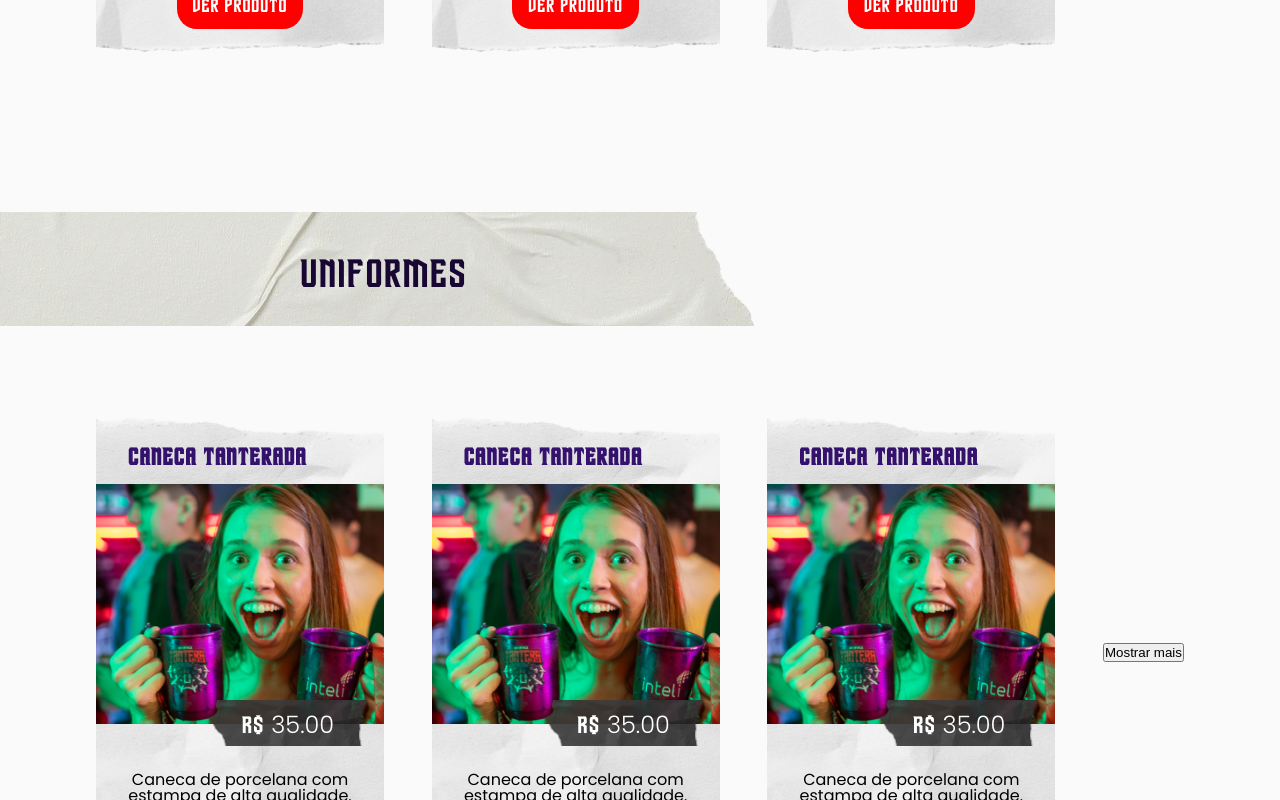
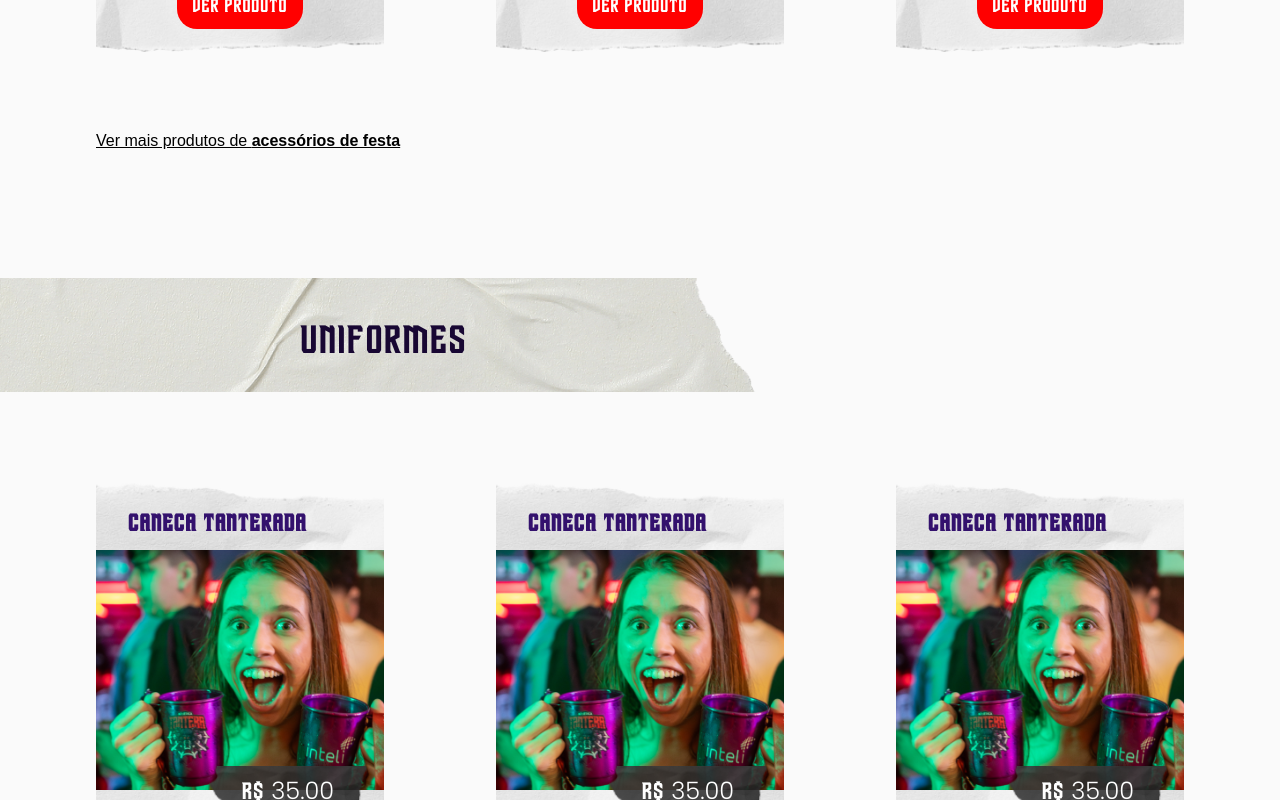
Before and after one commit to EquipeTantera/Landing_Page_Tantera, a React (Vite) app in the folder src/frontend/: page /produtos in a window 1280 px wide. Shown: the part 1460-2260 px from the top of the page. Built offline with nearby package versions, Linux system fonts and the light colour scheme.

Commit message:
feat: add functionality to hide or not hide products

```diff
--- a/src/frontend/src/components/Card/SmallCard/SmallProductCard/index.jsx
+++ b/src/frontend/src/components/Card/SmallCard/SmallProductCard/index.jsx
@@ -31,7 +31,6 @@
 }
 
 SmallProductCard.propTypes = {
-  type: PropTypes.string.isRequired,
   title: PropTypes.string.isRequired,
   date: PropTypes.string,
   ticket: PropTypes.string,
--- a/src/frontend/src/pages/Products/index.jsx
+++ b/src/frontend/src/pages/Products/index.jsx
@@ -76,7 +76,10 @@
               buttonText="Ver Produto"
               buttonPath="/produto/1"
             />
+          </div>
+
           {showMoreFesta && (
+            <div className={styles["container-products"]}>
               <SmallProductCard
                 title="Caneca Tanterada"
                 price="35.00"
@@ -85,15 +88,15 @@
                 buttonText="Ver Produto"
                 buttonPath="/produto/1"
               />
+            </div>
           )}
 
           <button
             onClick={() => setShowMoreFesta((prev) => !prev)}
-              className={styles.showMoreButton}
+            className={styles["container-products__button"]}
           >
-              {showMoreFesta ? "Ocultar" : "Mostrar mais"}
+            {showMoreFesta ? <p className={styles["container-products__button__paragraph"]}>Ocultar produtos</p> : <p className={styles["container-products__button__paragraph"]}>Ver mais produtos de <span className={styles["container-products__button__paragraph__span"]}>acessórios de festa</span></p>}
           </button>
-          </div>
         </section>
 
         <section className={styles.section}>
@@ -131,8 +134,10 @@
               buttonText="Ver Produto"
               buttonPath="/produto/1"
             />
+          </div>
 
           {showMoreUniformes && (
+            <div className={styles["container-products"]}>
               <SmallProductCard
                 title="Caneca Tanterada"
                 price="35.00"
@@ -141,16 +146,16 @@
                 buttonText="Ver Produto"
                 buttonPath="/produto/1"
               />
+            </div>
           )}
 
           <button
             onClick={() => setShowMoreUniformes((prev) => !prev)}
-              className={styles.showMoreButton}
+            className={styles["container-products__button"]}
           >
-              {showMoreUniformes ? "Ocultar" : "Mostrar mais"}
+            {showMoreUniformes ? <p className={styles["container-products__button__paragraph"]}>Ocultar produtos</p> : <p className={styles["container-products__button__paragraph"]}>Ver mais produtos de <span className={styles["container-products__button__paragraph__span"]}>Uniformes</span></p>}
           </button>
 
-          </div>
         </section>
 
         <section className={styles.section}>
@@ -188,8 +193,10 @@
               buttonText="Ver Produto"
               buttonPath="/produto/1"
             />
+          </div>
 
           {showMoreColecoes && (
+            <div className={styles["container-products"]}>
               <SmallProductCard
                 title="Caneca Tanterada"
                 price="35.00"
@@ -198,15 +205,15 @@
                 buttonText="Ver Produto"
                 buttonPath="/produto/1"
               />
+            </div>
           )}
 
           <button
             onClick={() => setShowMoreColecoes((prev) => !prev)}
-              className={styles.showMoreButton}
+            className={styles["container-products__button"]}
           >
-              {showMoreColecoes ? "Ocultar" : "Mostrar mais"}
+            {showMoreColecoes ? <p className={styles["container-products__button__paragraph"]}>Ocultar produtos</p> : <p className={styles["container-products__button__paragraph"]}>Ver mais produtos de <span className={styles["container-products__button__paragraph__span"]}>Coleções</span></p>}
           </button>
-          </div>
         </section>
       </PaperBackground>
     </>
--- a/src/frontend/src/pages/Products/styles.module.scss
+++ b/src/frontend/src/pages/Products/styles.module.scss
@@ -1,3 +1,5 @@
+@use "../../styles/variables" as v;
+
 .container {
   &-header {
     display: flex;
@@ -11,9 +13,31 @@
     align-items: center;
     justify-content: space-between;
     margin: 2rem 6rem;
+
+    &__button {
+      border: none;
+      background: transparent;
+      outline: none;
+      margin: 3rem 6rem;
+      transition: all 0.3s;
+
+      &__paragraph {
+        text-decoration: underline;
+        font-size: 1rem;
+
+        &__span {
+          font-weight: bold;
+        }
+      }
+
+      &:hover {
+        cursor: pointer;
+        color: v.$purple-2;
+      }
+    }
   }
 }
 
 .section {
-  margin-bottom: 10rem;
+  margin-bottom: 5rem;
 }
```
Lines whose indentation alone changed are shown as unchanged.
